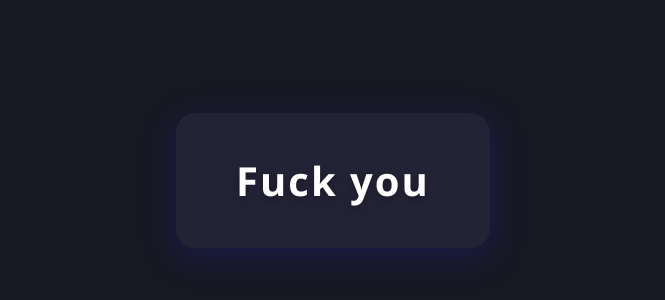
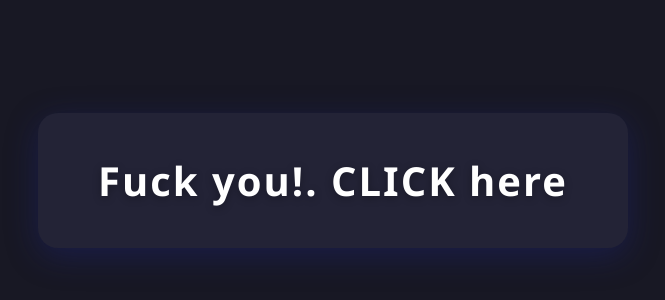
Before and after one commit to Varshil565679/yamida, a plain HTML site: page index.html in a window 1280 px wide. Shown: the part 220-520 px from the top of the page, without its empty margins (307-972 px from the left). Drawn offline with Linux system fonts and the light colour scheme.

Commit message:
Update index.html

```diff
--- a/index.html
+++ b/index.html
@@ -8,7 +8,7 @@
 </head>
 <body>
     <div class="card">
-        <span class="floating-text">Fuck you</span>
+        <span class="floating-text">Fuck you!. CLICK here</span>
     </div>
     <script>
 
```
